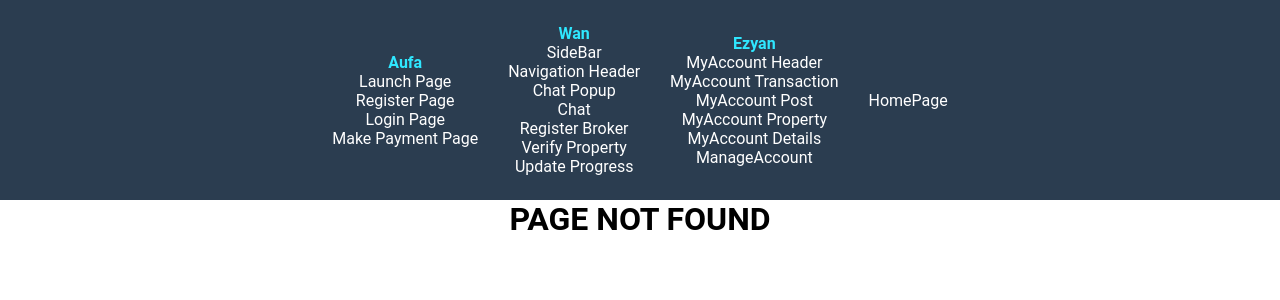
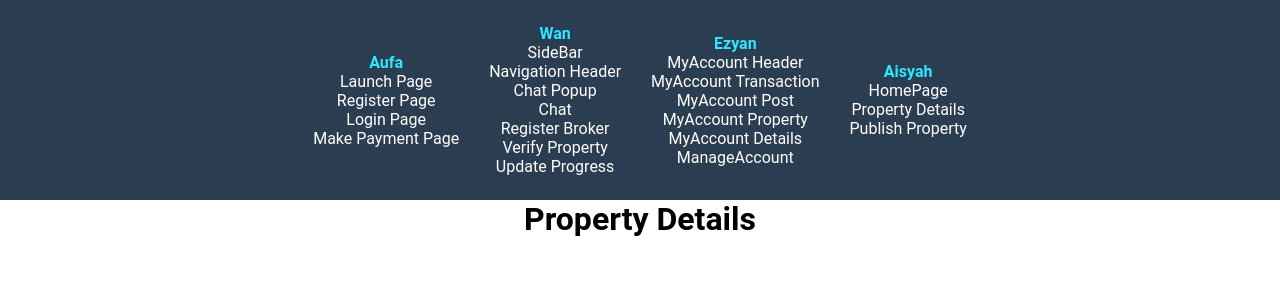
Before and after one commit to RareZyn/property-pro, a React (Create React App) app: page /property-details in a window 1280 px wide. Shown: the top 300 px of the page. Built offline with nearby package versions, Linux system fonts and the light colour scheme.

Commit message:
update aisyah punya

```diff
--- a/src/App.js
+++ b/src/App.js
@@ -21,6 +21,8 @@ import { MyAccountPost } from "./Pages/general/MyAccountPost.js";
 import { MyAccountDetails } from "./Pages/general/MyAccountDetails.js";
 import { MyAccountProperty } from "./Pages/general/MyAccountProperty.js";
 import { ManageAccount } from "./Pages/general/ManageAccount.js";
+import { PropertyDetails } from "./Pages/Property/PropertyDetails.js";
+import { PublishProperty } from "./Pages/Property/PublishProperty.js";
 
 function App() {
   return (
@@ -49,6 +51,8 @@ function App() {
           <Route path="/myaccount-details" element={<MyAccountDetails />} />
           <Route path="/myaccount-property" element={<MyAccountProperty />} />
           <Route path="/manage-account" element={<ManageAccount />} />
+          <Route path="/property-details" element={<PropertyDetails />} />
+          <Route path="/publish-property" element={<PublishProperty />} />
           <Route path="*" element={<h1>PAGE NOT FOUND</h1>} />
         </Routes>
       </Router>
--- a/src/Pages/Navigation/Navbar.js
+++ b/src/Pages/Navigation/Navbar.js
@@ -64,10 +64,22 @@ export const Navbar = () => {
           ManageAccount
         </Link>
       </div>
-
-      <Link id="nav" to="/">
-        HomePage
-      </Link>
+      <div id="user">
+        <h4>Aisyah</h4>
+        <Link id="nav" to="/">
+          HomePage
+        </Link>
+        <Link id="nav" to="property-details">
+          Property Details
+        </Link>
+        <Link id="nav" to="publish-property">
+          Publish Property
+        </Link>
+      </div>
     </div>
   );
 };
+{
+  /* <Route path="/property-details" element={<PropertyDetails />} />
+          <Route path="/publish-property" element={<PublishProperty />} /> */
+}
--- /dev/null
+++ b/src/Pages/Property/PropertyDetails.js
@@ -0,0 +1,9 @@
+import "./PropertyDetails.css";
+
+export const PropertyDetails = () => {
+  return (
+    <div className="PropertyDetails">
+      <h1>Property Details</h1>
+    </div>
+  );
+};
--- /dev/null
+++ b/src/Pages/Property/PublishProperty.js
@@ -0,0 +1,9 @@
+import "./PublishProperty.css";
+
+export const PublishProperty = () => {
+  return (
+    <div className="PublishProperty">
+      <h1>Publish Property</h1>
+    </div>
+  );
+};
```
Also changed, not shown: src/Pages/Property/PropertyDetails.css (added), src/Pages/Property/PublishProperty.css (added).
